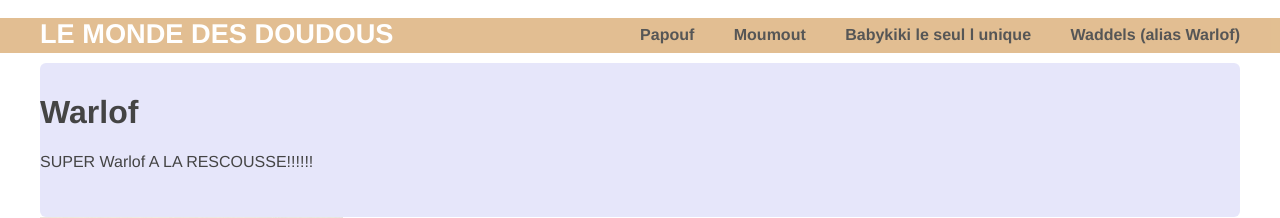
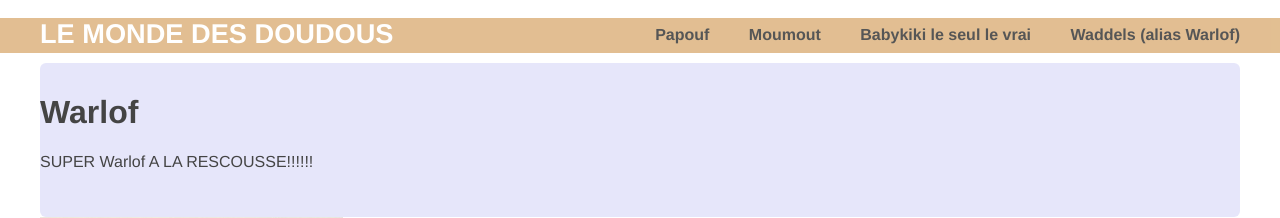
Before and after one commit to JLLormeau/Site-Papouf-Python, a Flask app: page /about/ in a window 1280 px wide. Shown: the top 218 px of the page. Run offline with Flask 2, Linux system fonts and the light colour scheme.

Commit message:
add moumout

```diff
--- a/app/templates/layout.html
+++ b/app/templates/layout.html
@@ -13,7 +13,7 @@
                     <ul class="menu">
                         <li><a href="{{ url_for('home') }}">Papouf</a></li>
                         <li><a href="{{ url_for('moumout') }}">Moumout</a></li>
-                        <li><a href="{{ url_for('babykiki') }}">Babykiki le seul l unique</a></li>
+                        <li><a href="{{ url_for('babykiki') }}">Babykiki le seul le vrai</a></li>
                         <li><a href="{{ url_for('about') }}">Waddels (alias Warlof)</a></li>
                     </ul>
                 </nav>
```
